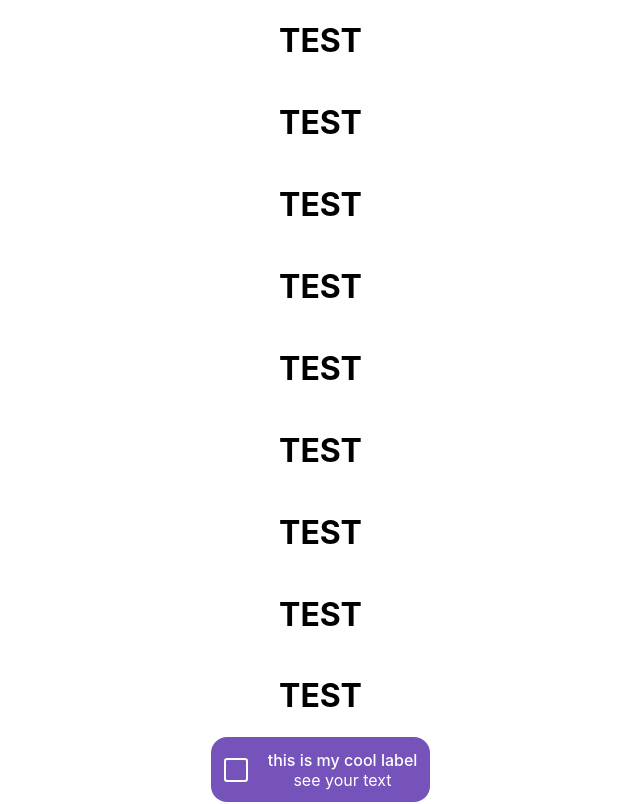
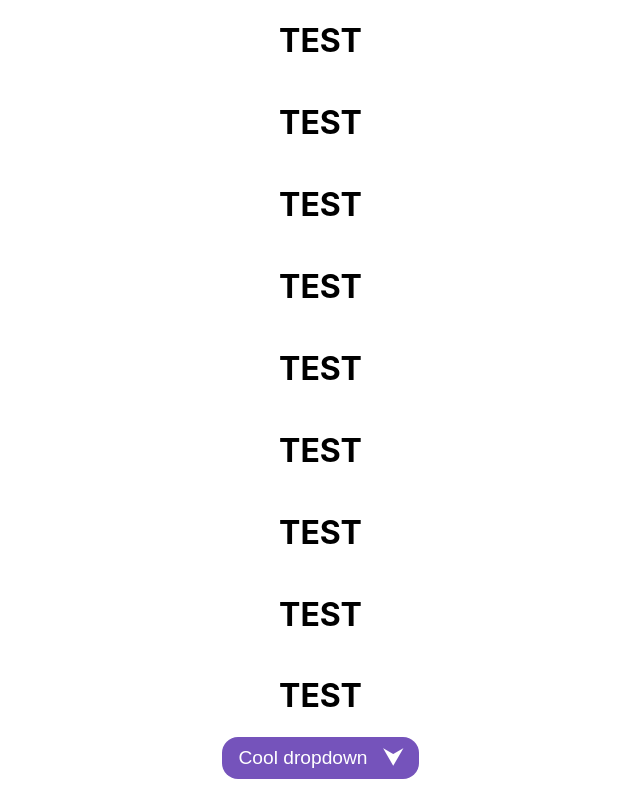
Before and after one commit to thuner2007/ColinsSDX, a React (Create React App) app: page / in a window 1280 px wide. Shown: the top 804 px of the page, without its empty margins (312-952 px from the left). Built offline with nearby package versions, Linux system fonts and the light colour scheme.

Commit message:
fix: simpleverticaldropdown

```diff
--- a/src/App.tsx
+++ b/src/App.tsx
@@ -5,6 +5,7 @@ import SimpleAccordion1 from "./components/Accordions/SimpleAccordion1/SimpleAcc
 import SimpleButton1 from "./components/Buttons/SimpleButton1/SimpleButton1.tsx";
 import SimpleChart1 from "./components/Charts/SimpleChart1/SimpleChart1.tsx";
 import SimpleCheckbox1 from "./components/Checkboxes/SimpleCheckbox1/SimpleCheckbox1.tsx";
+import SimpleVerticalDropdown from "./components/Dropdowns/SimpleVerticalDropdown/SimpleVerticalDropdown.tsx";
 function App() {
   const [show, setShow] = useState(false);
   const consoleLogHey = () => {
@@ -21,10 +22,12 @@ function App() {
       <h1>TEST</h1>
       <h1>TEST</h1>
       <h1>TEST</h1>
-      <SimpleCheckbox1
-        alignItems="center"
-        label="this is my cool label"
-        text="see your text"
+      <SimpleVerticalDropdown
+        label="Cool dropdown"
+        items={[
+          { label: "Item 1", onClick: consoleLogHey },
+          { label: "Item 2", onClick: consoleLogHey },
+        ]}
       />
       <h1>TEST</h1>
       <h1>TEST</h1>
--- a/src/components/Dropdowns/SimpleVerticalDropdown/SimpleVerticalDropdown.css
+++ b/src/components/Dropdowns/SimpleVerticalDropdown/SimpleVerticalDropdown.css
@@ -1,35 +1,28 @@
 .mainDivSimpleVerticalDropdown {
-  width: fit-content;
-  height: fit-content;
   display: flex;
   flex-direction: column;
+  justify-content: center;
+  align-items: center;
   position: relative;
 }
 
 .buttonSimpleVerticalDropdown {
-  width: 250px;
-  height: 50px;
-
-  background-color: white;
-  border: none;
-
   display: flex;
   flex-direction: row;
   justify-content: space-between;
   align-items: center;
 
-  padding-left: 1.5rem;
-  padding-right: 1.5rem;
+  width: 100%;
+
+  gap: 1rem;
 
   cursor: pointer;
-  box-shadow: 0px 0px 10px 2px rgba(0, 0, 0, 0.1);
 }
 
 .droppedDivSimpleVerticalDropdown {
   position: absolute;
-  width: 250px;
+  width: 100%;
   background-color: white;
-  box-shadow: 0px 0px 10px 2px rgba(0, 0, 0, 0.1);
   display: flex;
   flex-direction: column;
   overflow: hidden;
@@ -37,23 +30,31 @@
 
 .buttonOptionSimpleVerticalDropdown {
   width: 100%;
-  height: 50px;
   border: none;
+
+  cursor: pointer;
 }
 
 .buttonOptionBorderSimpleVerticalDropdown {
   height: 1px;
   width: 100%;
-  background-color: rgba(0, 0, 0, 0.1);
+  background-color: rgba(0, 0, 0, 0);
   border: none;
 }
 
-.buttonOptionSimpleVerticalDropdown:hover {
-  background-color: rgb(240, 240, 240);
+.droppedArrowsSimpleVerticalDropdown {
+  font-size: 1.4rem;
+  font-weight: 900;
+
+  margin: 0;
 }
 
-#droppedArrowsSimpleVerticalDropdown {
-  font-size: 1.4rem;
-  font-weight: 900;
-  margin-bottom: 1.5rem;
+.labelSimpleVerticalDropdown {
+  font-weight: 500;
+  margin: 0;
+  padding: 0;
 }
+
+.parentDivOptionsSimpleVerticalDropdown {
+  overflow: hidden;
+}
--- a/src/components/Dropdowns/SimpleVerticalDropdown/SimpleVerticalDropdown.tsx
+++ b/src/components/Dropdowns/SimpleVerticalDropdown/SimpleVerticalDropdown.tsx
@@ -1,29 +1,33 @@
-import './SimpleVerticalDropdown.css';
+import "./SimpleVerticalDropdown.css";
 
-import React, { useState } from 'react';
+import React, { useState } from "react";
 
 interface Item {
   alt?: string;
   label?: string;
-  onclick?: () => void;
+  onClick?: () => void;
 }
 interface SimpleVerticalDropdownProps {
-  showBorder?: boolean;
-  label: string;
+  width?: string;
+  height?: string;
+  label?: string;
   bgBlur?: string;
   color?: string;
   fontSize?: string;
   borderRadius?: string;
   unicodeArrowUp?: string;
   unicodeArrowDown?: string;
-  boxShadowColor?: string;
-  boxShadow?: boolean;
+  boxShadow?: string;
   bgColor?: string;
   items?: Item[];
+  border?: string;
+  margin?: string;
+  padding?: string;
 }
 
 const SimpleVerticalDropdown: React.FC<SimpleVerticalDropdownProps> = ({
-  showBorder,
+  width,
+  height,
   label,
   borderRadius,
   unicodeArrowUp,
@@ -32,26 +36,19 @@ const SimpleVerticalDropdown: React.FC<SimpleVerticalDropdownProps> = ({
   bgColor,
   color,
   fontSize,
-  boxShadowColor,
   boxShadow,
+  border,
+  margin,
+  padding,
 }) => {
   const [isDropped, setIsDropped] = useState(false);
   const [timeoutId, setTimeoutId] = useState<NodeJS.Timeout | null>(null);
-
-  const getRandomColor = () => {
-    const letters = '0123456789ABCDEF';
-    let color = '#';
-    for (let i = 0; i < 6; i++) {
-      color += letters[Math.floor(Math.random() * 16)];
-    }
-    return color;
-  };
 
   const handleBlur = () => {
     setTimeoutId(
       setTimeout(() => {
         setIsDropped(false);
-      }, 200) // Change delay time as needed
+      }, 200)
     );
   };
 
@@ -62,70 +59,80 @@ const SimpleVerticalDropdown: React.FC<SimpleVerticalDropdownProps> = ({
     }
   };
 
-  const randomBorderColor = getRandomColor();
   return (
     <div
       className="mainDivSimpleVerticalDropdown"
       style={{
-        border: showBorder ? `2px solid ${randomBorderColor}` : 'none',
+        width: width || "auto",
+        height: height || "auto",
+        margin: margin || "0",
       }}
     >
       <button
         className="buttonSimpleVerticalDropdown"
         style={{
-          borderRadius: borderRadius ?? '10px',
-          backgroundColor: bgColor ? bgColor : '#7553BB',
-          color: color ? color : 'white',
-          fontSize: fontSize ? fontSize : '1rem',
-          boxShadow: boxShadow ? `0px 0px 10px 1px ${boxShadowColor || '#7553BB'}` : 'none',
+          borderRadius: borderRadius || "1rem",
+          backgroundColor: bgColor || "#7553BB",
+          color: color || "white",
+          fontSize: fontSize || "1rem",
+          boxShadow: boxShadow || "none",
+          border: border || "none",
+          padding: padding || "0.5rem 1rem",
         }}
         onClick={() => setIsDropped(!isDropped)}
+        onFocus={handleFocus}
         onBlur={handleBlur}
-        onFocus={handleFocus}
       >
-        {label}{' '}
+        <h1
+          className="labelSimpleVerticalDropdown"
+          style={{ fontSize: fontSize || "1.2rem" }}
+        >
+          {label || "label"}
+        </h1>
         <p
-          id="droppedArrowsSimpleVerticalDropdown"
-          style={{ color: color ? color : 'white' }}
+          className="droppedArrowsSimpleVerticalDropdown"
+          style={{ color: color || "white" }}
         >
           {isDropped
             ? unicodeArrowUp
-              ? String.fromCodePoint(parseInt(unicodeArrowUp ?? '', 16))
-              : '\u{2B9D}'
+              ? String.fromCodePoint(parseInt(unicodeArrowUp ?? "", 16))
+              : "\u{2B9D}"
             : unicodeArrowDown
-            ? String.fromCodePoint(parseInt(unicodeArrowDown ?? '', 16))
-            : '\u{2B9F}'}
+            ? String.fromCodePoint(parseInt(unicodeArrowDown ?? "", 16))
+            : "\u{2B9F}"}
         </p>
       </button>
       {isDropped && (
         <div
           className="droppedDivSimpleVerticalDropdown"
           style={{
-            position: 'absolute',
-            top: 'calc(100% + 1rem)',
-            left: 0,
-            borderRadius: borderRadius ? borderRadius : '10px',
-            boxShadow: boxShadow ? `0px 0px 10px 1px ${boxShadowColor || '#7553BB'}` : 'none',
+            position: "absolute",
+            top: "calc(100% + 1rem)",
+            left: "0",
+            borderRadius: borderRadius || "1rem",
+            boxShadow: boxShadow || "none",
+            border: border || "none",
           }}
         >
           {items &&
             items.map((item, index) => (
-              <div key={index}>
+              <>
                 <button
                   className="buttonOptionSimpleVerticalDropdown"
-                  onClick={item.onclick ? item.onclick : () => {}}
+                  onClick={item.onClick ? item.onClick : () => {}}
                   style={{
-                    backgroundColor: bgColor ? bgColor : '#7553BB',
-                    color: color ? color : 'white',
-                    fontSize: fontSize ? fontSize : '1rem',
+                    backgroundColor: bgColor || "#7553BB",
+                    color: color || "white",
+                    fontSize: fontSize || "1rem",
+                    padding: padding || "0.5rem 1rem",
                   }}
                 >
-                  {item.label ? item.label : 'Option ' + index}
+                  {item.label || "Option " + index}
                 </button>
                 {index !== items.length - 1 && (
                   <div className="buttonOptionBorderSimpleVerticalDropdown"></div>
                 )}
-              </div>
+              </>
             ))}
         </div>
       )}
```
